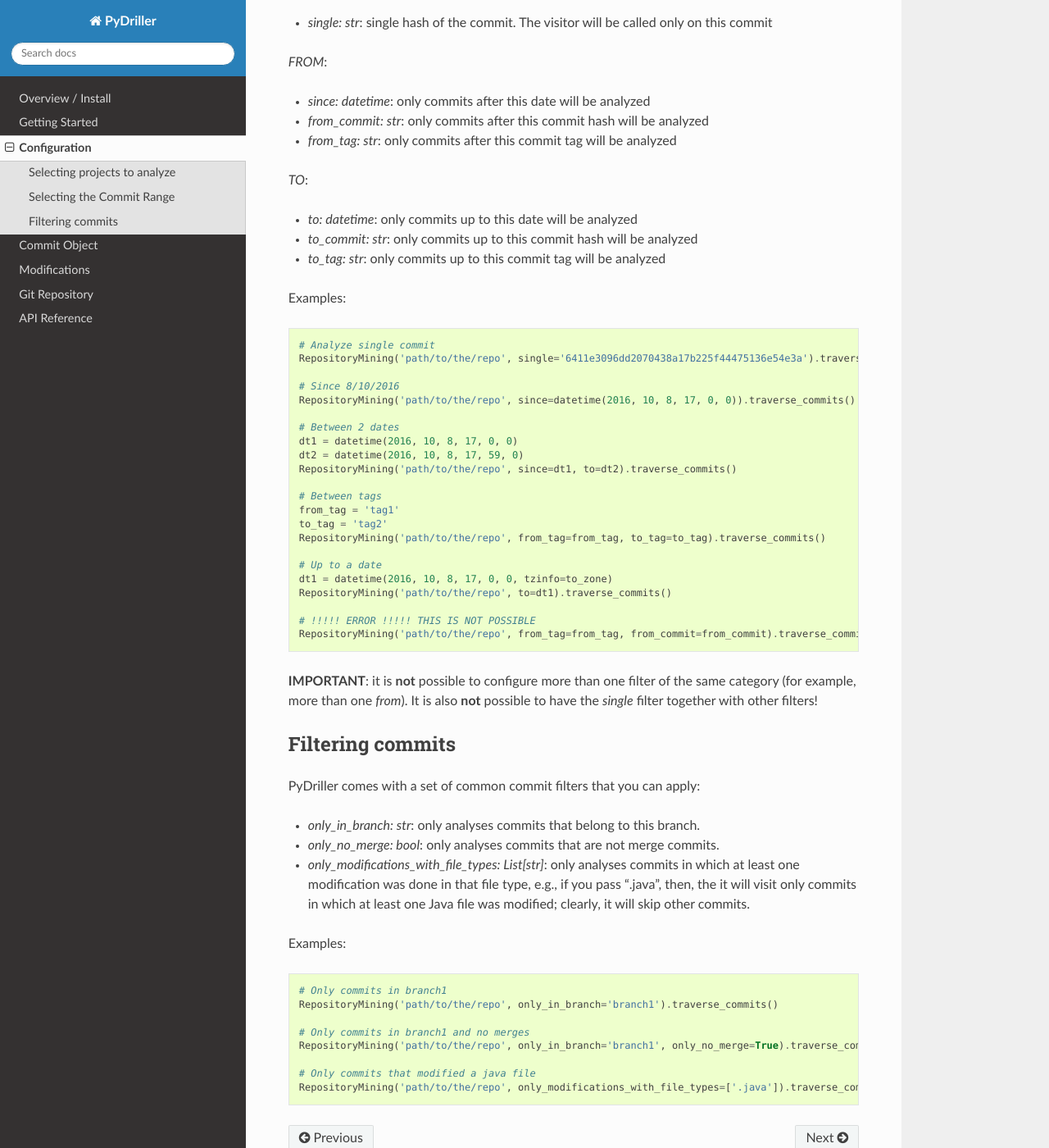
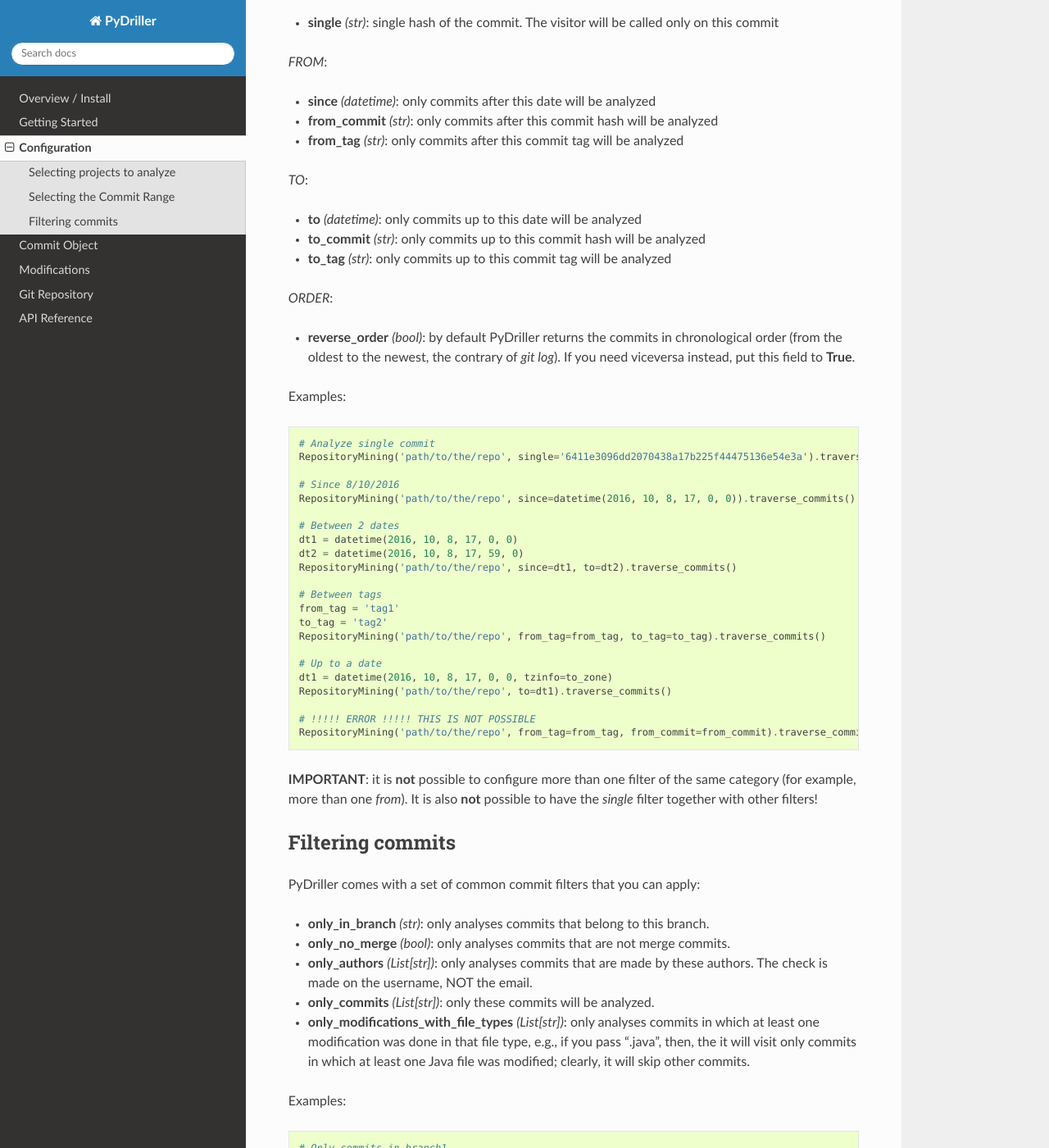
Before and after one commit to ishepard/pydriller, a Sphinx documentation site: the page built from docs/configuration.rst, in a window 1280 px wide and 1400 px high, scrolled down 923 px. Shown: the whole window at 82% size. Built offline with Sphinx 7.4.7 and the Read the Docs theme 2.0.0, drawn with Linux system fonts in a browser that asks for light colours; some of the changed text lies outside the part shown.

Commit message:
[skipt travis] improved documentation with all possible configurations

```diff
--- a/docs/configuration.rst
+++ b/docs/configuration.rst
@@ -33,19 +33,23 @@ Selecting the Commit Range
 
 By default, PyDriller analyzes all the commits in the repository. However, filters can be applied to `RepositoryMining` to visit *only specific* commits.
 
-* *single: str*: single hash of the commit. The visitor will be called only on this commit
+* **single** *(str)*: single hash of the commit. The visitor will be called only on this commit
 
 *FROM*:
 
-* *since: datetime*: only commits after this date will be analyzed
-* *from_commit: str*: only commits after this commit hash will be analyzed
-* *from_tag: str*: only commits after this commit tag will be analyzed
+* **since** *(datetime)*: only commits after this date will be analyzed
+* **from_commit** *(str)*: only commits after this commit hash will be analyzed
+* **from_tag** *(str)*: only commits after this commit tag will be analyzed
 
 *TO*:
 
-* *to: datetime*: only commits up to this date will be analyzed
-* *to_commit: str*: only commits up to this commit hash will be analyzed
-* *to_tag: str*: only commits up to this commit tag will be analyzed
+* **to** *(datetime)*: only commits up to this date will be analyzed
+* **to_commit** *(str)*: only commits up to this commit hash will be analyzed
+* **to_tag** *(str)*: only commits up to this commit tag will be analyzed
+
+*ORDER*:
+
+* **reverse\_order** *(bool)*: by default PyDriller returns the commits in chronological order (from the oldest to the newest, the contrary of `git log`). If you need viceversa instead, put this field to **True**.
 
 Examples::
 
@@ -80,9 +84,11 @@ Filtering commits
 
 PyDriller comes with a set of common commit filters that you can apply:
 
-* *only\_in\_branch: str*: only analyses commits that belong to this branch.
-* *only\_no\_merge: bool*: only analyses commits that are not merge commits.
-* *only\_modifications\_with\_file\_types: List[str]*: only analyses commits in which at least one modification was done in that file type, e.g., if you pass ".java", then, the it will visit only commits in which at least one Java file was modified; clearly, it will skip other commits.
+* **only\_in\_branch** *(str)*: only analyses commits that belong to this branch.
+* **only\_no\_merge** *(bool)*: only analyses commits that are not merge commits.
+* **only\_authors** *(List[str])*: only analyses commits that are made by these authors. The check is made on the username, NOT the email.
+* **only\_commits** *(List[str])*: only these commits will be analyzed.
+* **only\_modifications\_with\_file\_types** *(List[str])*: only analyses commits in which at least one modification was done in that file type, e.g., if you pass ".java", then, the it will visit only commits in which at least one Java file was modified; clearly, it will skip other commits.
 
 Examples::
 
@@ -92,5 +98,11 @@ Examples::
     # Only commits in branch1 and no merges
     RepositoryMining('path/to/the/repo', only_in_branch='branch1', only_no_merge=True).traverse_commits()
 
+    # Only commits of author "ishepard" (yeah, that's me)
+    RepositoryMining('path/to/the/repo', only_authors=['ishepard']).traverse_commits()
+
+    # Only these 3 commits
+    RepositoryMining('path/to/the/repo', only_commits=['hash1', 'hash2', 'hash3']).traverse_commits()
+
     # Only commits that modified a java file
     RepositoryMining('path/to/the/repo', only_modifications_with_file_types=['.java']).traverse_commits()
```
Also changed, not shown: 1 other file.
